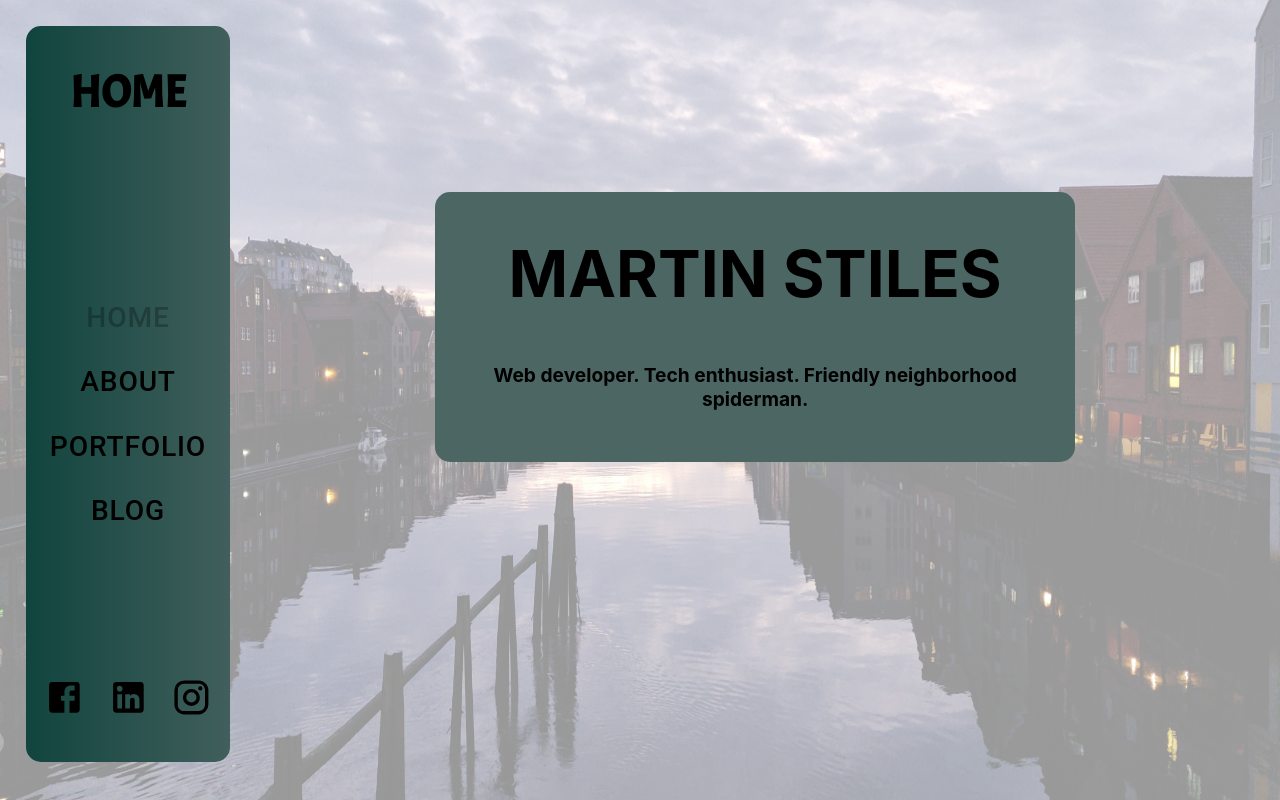
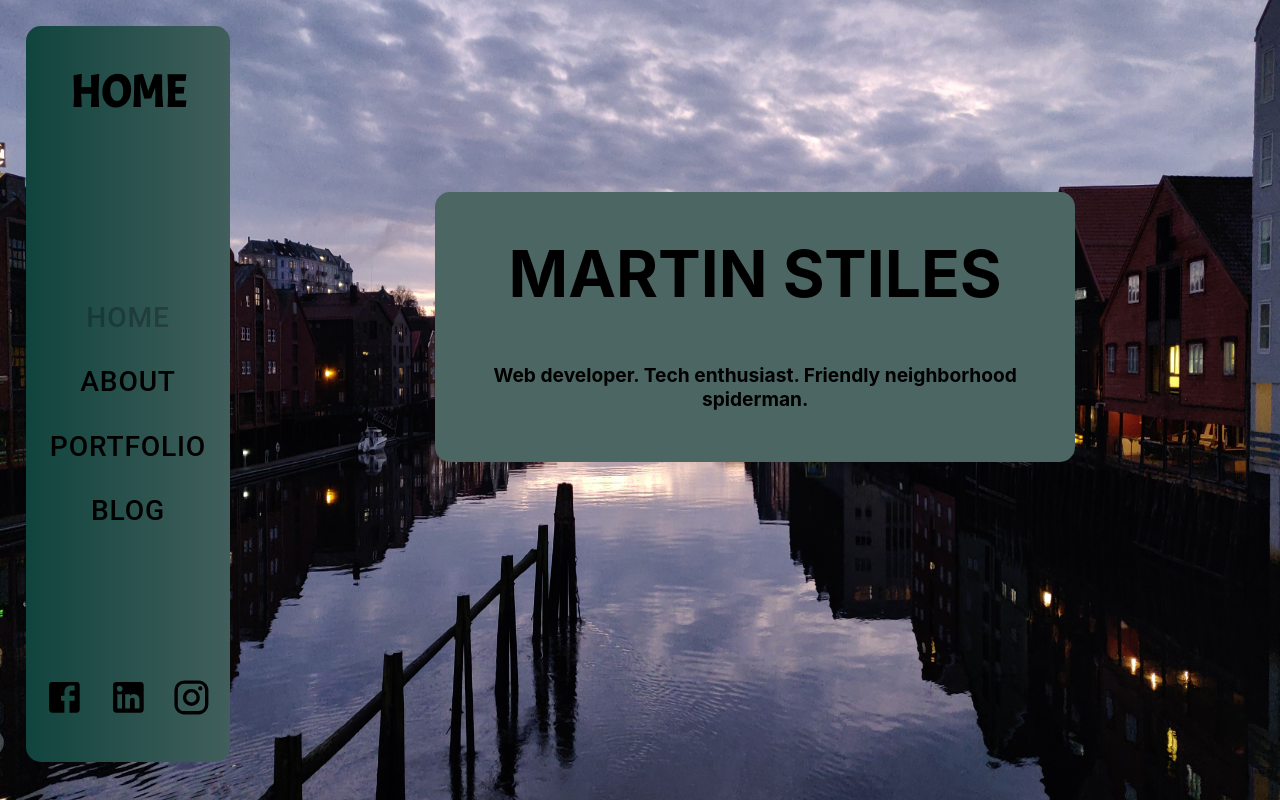
Before and after one commit to martinstiles/website-old, a React (Create React App) app: page / in a window 1280 px wide. Built offline with nearby package versions, Linux system fonts and the light colour scheme; a web font is replaced by a local one.

Commit message:
change opacity

```diff
--- a/src/App.js
+++ b/src/App.js
@@ -15,7 +15,7 @@ function App() {
   const imageStyle = {
     width: '100%',
     height: '100%',
-    opacity: '0.4',
+    opacity: '1',
     zIndex: 1,
     position: 'absolute',
     background: 'black'
```
